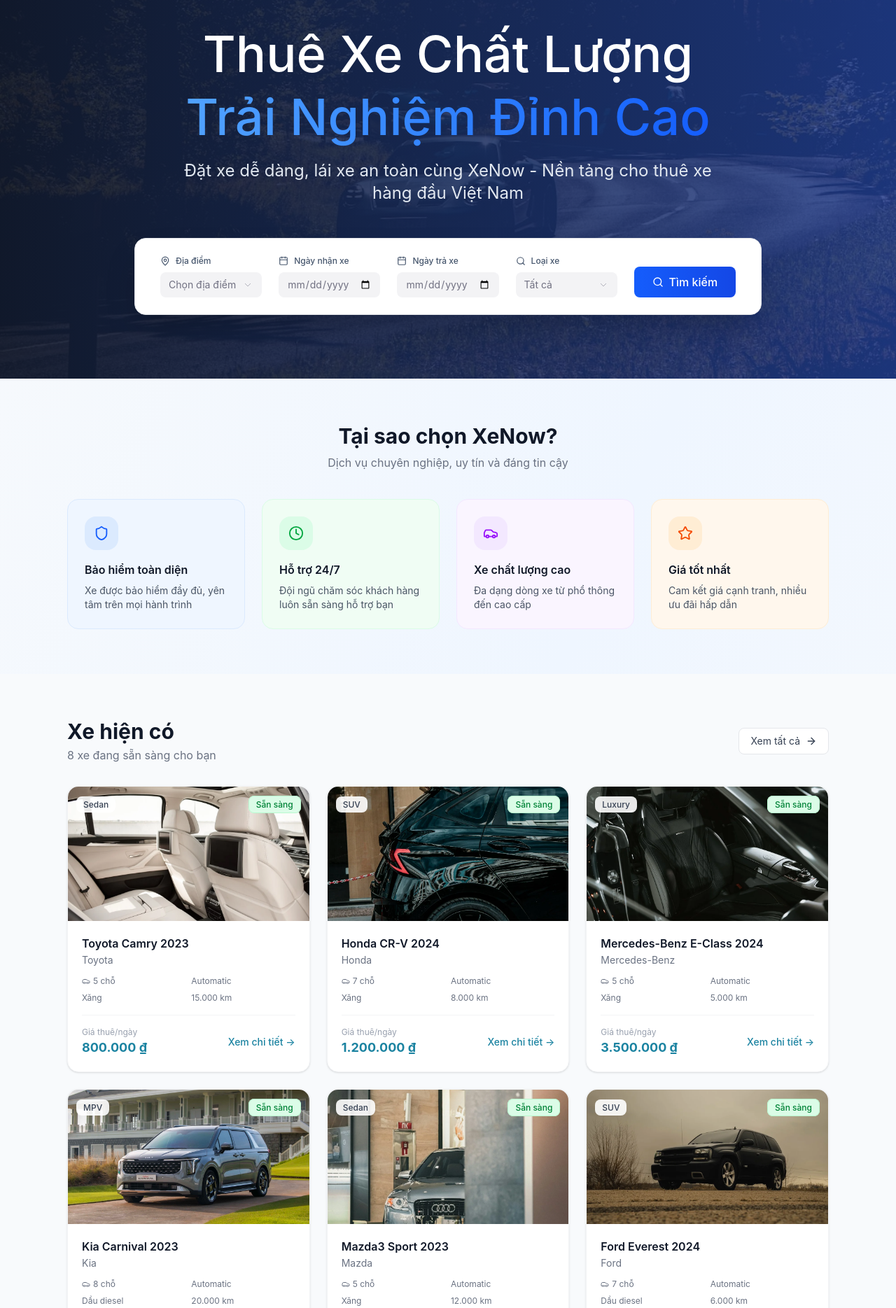
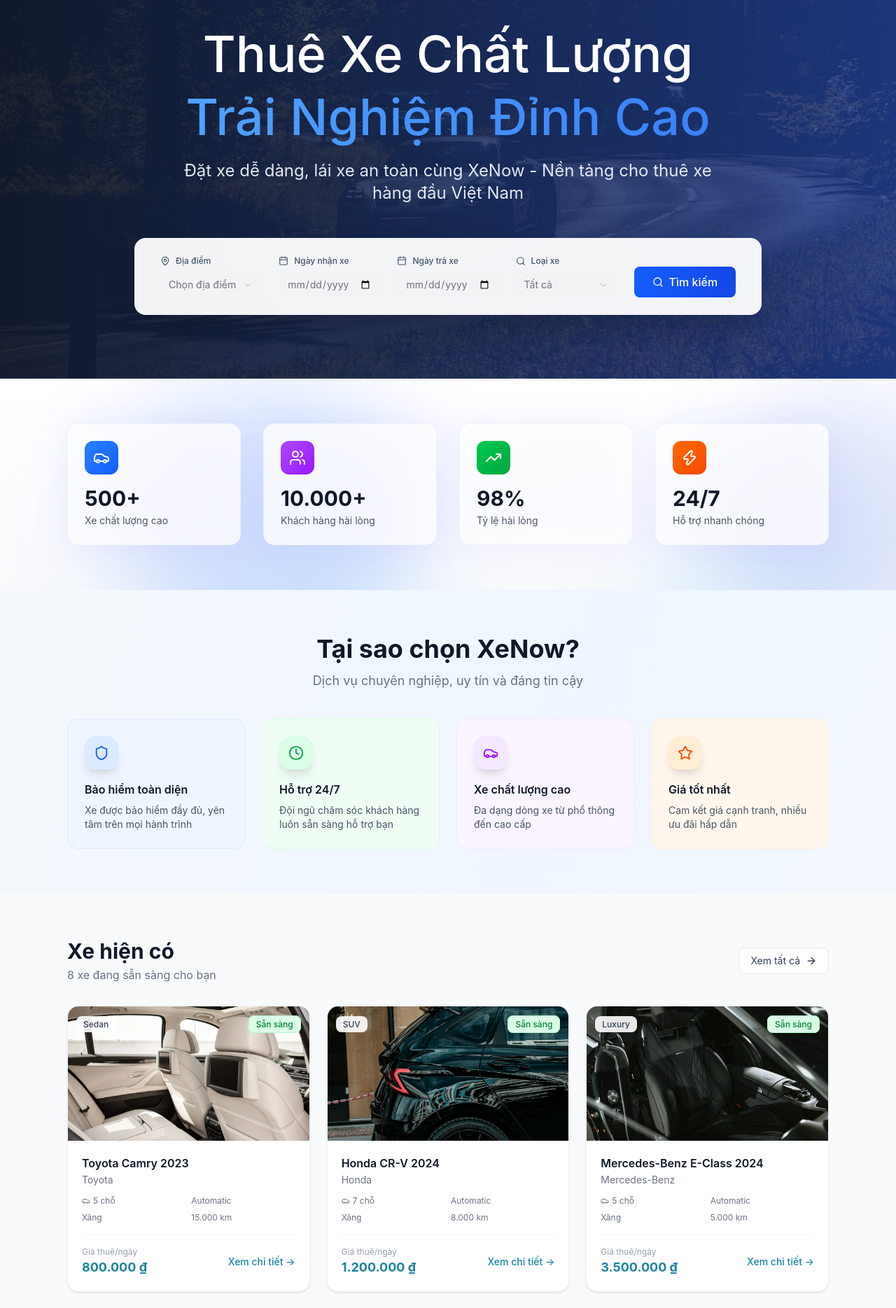
Before and after one commit to teehihi/xe-now-ui, a React (Vite) app: page / in a window 1280 px wide. Shown: the part 140-2009 px from the top of the page at 70% size. Built offline with nearby package versions, Linux system fonts and the light colour scheme.

Commit message:
Update UI

```diff
--- a/package.json
+++ b/package.json
@@ -11,9 +11,11 @@
   },
   "dependencies": {
     "@tailwindcss/vite": "^4.2.2",
+    "framer-motion": "^12.38.0",
     "lucide-react": "^1.7.0",
     "react": "^19.2.4",
     "react-dom": "^19.2.4",
+    "react-intersection-observer": "^10.0.3",
     "react-router-dom": "^7.13.2",
     "recharts": "^3.8.1",
     "tailwindcss": "^4.2.2"
--- /dev/null
+++ b/src/components/AnimatedCounter.jsx
@@ -0,0 +1,30 @@
+import { useEffect, useState } from 'react';
+import { useInView } from 'react-intersection-observer';
+
+export default function AnimatedCounter({ end, duration = 2000, suffix = '' }) {
+  const [count, setCount] = useState(0);
+  const { ref, inView } = useInView({ triggerOnce: true, threshold: 0.3 });
+
+  useEffect(() => {
+    if (!inView) return;
+
+    let startTime;
+    let animationFrame;
+
+    const animate = (currentTime) => {
+      if (!startTime) startTime = currentTime;
+      const progress = Math.min((currentTime - startTime) / duration, 1);
+
+      setCount(Math.floor(progress * end));
+
+      if (progress < 1) {
+        animationFrame = requestAnimationFrame(animate);
+      }
+    };
+
+    animationFrame = requestAnimationFrame(animate);
+    return () => cancelAnimationFrame(animationFrame);
+  }, [inView, end, duration]);
+
+  return <span ref={ref}>{count.toLocaleString('vi-VN')}{suffix}</span>;
+}
--- /dev/null
+++ b/src/components/FloatingOrbs.jsx
@@ -0,0 +1,39 @@
+import { motion } from 'framer-motion';
+
+export default function FloatingOrbs() {
+  const orbs = [
+    { size: 400, color: 'rgba(21, 93, 252, 0.15)', duration: 20, delay: 0, x: '10%', y: '20%' },
+    { size: 300, color: 'rgba(81, 162, 255, 0.1)', duration: 25, delay: 2, x: '70%', y: '60%' },
+    { size: 350, color: 'rgba(20, 71, 230, 0.12)', duration: 22, delay: 4, x: '80%', y: '10%' },
+    { size: 250, color: 'rgba(51, 162, 255, 0.08)', duration: 18, delay: 1, x: '20%', y: '70%' },
+  ];
+
+  return (
+    <div className="absolute inset-0 overflow-hidden pointer-events-none">
+      {orbs.map((orb, i) => (
+        <motion.div
+          key={i}
+          className="absolute rounded-full blur-3xl"
+          style={{
+            width: orb.size,
+            height: orb.size,
+            background: orb.color,
+            left: orb.x,
+            top: orb.y,
+          }}
+          animate={{
+            x: [0, 50, -50, 0],
+            y: [0, -50, 50, 0],
+            scale: [1, 1.1, 0.9, 1],
+          }}
+          transition={{
+            duration: orb.duration,
+            repeat: Infinity,
+            ease: 'easeInOut',
+            delay: orb.delay,
+          }}
+        />
+      ))}
+    </div>
+  );
+}
--- a/src/index.css
+++ b/src/index.css
@@ -1 +1,30 @@
 @import "tailwindcss";
+
+@layer utilities {
+  .animate-gradient {
+    background-size: 200% 200%;
+    animation: gradient 3s ease infinite;
+  }
+
+  @keyframes gradient {
+    0%, 100% {
+      background-position: 0% 50%;
+    }
+    50% {
+      background-position: 100% 50%;
+    }
+  }
+}
+
+/* Glassmorphism effect */
+.glass {
+  background: rgba(255, 255, 255, 0.1);
+  backdrop-filter: blur(10px);
+  -webkit-backdrop-filter: blur(10px);
+  border: 1px solid rgba(255, 255, 255, 0.2);
+}
+
+/* Smooth scrolling */
+html {
+  scroll-behavior: smooth;
+}
--- a/src/pages/user/Home.jsx
+++ b/src/pages/user/Home.jsx
@@ -1,7 +1,11 @@
 import { useState } from 'react';
 import { useNavigate } from 'react-router-dom';
-import { Search, MapPin, Calendar, Car, Shield, Clock, Star, ArrowRight } from 'lucide-react';
+import { Search, MapPin, Calendar, Car, Shield, Clock, Star, ArrowRight, Zap, TrendingUp, Users } from 'lucide-react';
+import { motion } from 'framer-motion';
+import { useInView } from 'react-intersection-observer';
 import { vehicles } from '../../data/mockData';
+import FloatingOrbs from '../../components/FloatingOrbs';
+import AnimatedCounter from '../../components/AnimatedCounter';
 
 const features = [
   { icon: Shield, title: 'Bảo hiểm toàn diện', desc: 'Xe được bảo hiểm đầy đủ, yên tâm trên mọi hành trình', color: 'bg-blue-50 border-blue-100', iconBg: 'bg-blue-100', iconColor: 'text-blue-600' },
@@ -21,23 +25,64 @@ export default function Home() {
     (searchLocation === '' || v.location.toLowerCase().includes(searchLocation.toLowerCase()))
   );
 
+  const [statsRef, statsInView] = useInView({ triggerOnce: true, threshold: 0.3 });
+  const [featuresRef, featuresInView] = useInView({ triggerOnce: true, threshold: 0.2 });
+
+  const containerVariants = {
+    hidden: { opacity: 0 },
+    visible: {
+      opacity: 1,
+      transition: { staggerChildren: 0.1 }
+    }
+  };
+
+  const itemVariants = {
+    hidden: { y: 20, opacity: 0 },
+    visible: {
+      y: 0,
+      opacity: 1,
+      transition: { duration: 0.5 }
+    }
+  };
+
   return (
     <>
       {/* Hero */}
       <section className="relative h-[600px] overflow-hidden">
+        <FloatingOrbs />
         <div className="absolute inset-0 bg-cover bg-center" style={{ backgroundImage: 'url(/images/hero-bg.webp)' }} />
         <div className="absolute inset-0 bg-gradient-to-r from-[#0F172B]/90 to-[#1C398E]/80" />
+
         <div className="relative z-10 max-w-6xl mx-auto px-8 h-full flex flex-col items-center justify-center text-center">
+          <motion.div
+            initial={{ opacity: 0, y: 30 }}
+            animate={{ opacity: 1, y: 0 }}
+            transition={{ duration: 0.8 }}
+          >
             <h1 className="text-7xl font-medium text-white leading-tight mb-4">
               Thuê Xe Chất Lượng<br />
-            <span className="bg-gradient-to-r from-[#51A2FF] to-[#155DFC] bg-clip-text text-transparent">Trải Nghiệm Đỉnh Cao</span>
+              <span className="bg-gradient-to-r from-[#51A2FF] via-[#3B82F6] to-[#155DFC] bg-clip-text text-transparent animate-gradient">
+                Trải Nghiệm Đỉnh Cao
+              </span>
             </h1>
-          <p className="text-2xl text-[#E2E8F0] mb-12 max-w-3xl">
+          </motion.div>
+
+          <motion.p
+            initial={{ opacity: 0, y: 20 }}
+            animate={{ opacity: 1, y: 0 }}
+            transition={{ duration: 0.8, delay: 0.2 }}
+            className="text-2xl text-[#E2E8F0] mb-12 max-w-3xl"
+          >
             Đặt xe dễ dàng, lái xe an toàn cùng XeNow - Nền tảng cho thuê xe hàng đầu Việt Nam
-          </p>
+          </motion.p>
 
           {/* Search bar */}
-          <div className="bg-white rounded-2xl shadow-2xl p-6 w-full max-w-4xl border border-gray-200">
+          <motion.div
+            initial={{ opacity: 0, y: 30 }}
+            animate={{ opacity: 1, y: 0 }}
+            transition={{ duration: 0.8, delay: 0.4 }}
+            className="bg-white/95 backdrop-blur-xl rounded-2xl shadow-2xl p-6 w-full max-w-4xl border border-white/20"
+          >
             <div className="grid grid-cols-5 gap-0">
               <div className="px-3">
                 <label className="flex items-center gap-2 text-xs font-medium text-[#45556C] mb-2">
@@ -83,27 +128,90 @@ export default function Home() {
                 </button>
               </div>
             </div>
+          </motion.div>
         </div>
+      </section>
+
+      {/* Stats Section */}
+      <section className="relative py-16 bg-gradient-to-b from-white to-[#F8FAFC] overflow-hidden">
+        <FloatingOrbs />
+        <div className="relative z-10 max-w-6xl mx-auto px-8">
+          <motion.div
+            ref={statsRef}
+            variants={containerVariants}
+            initial="hidden"
+            animate={statsInView ? "visible" : "hidden"}
+            className="grid grid-cols-4 gap-8"
+          >
+            {[
+              { icon: Car, value: 500, suffix: '+', label: 'Xe chất lượng cao', color: 'from-blue-500 to-blue-600' },
+              { icon: Users, value: 10000, suffix: '+', label: 'Khách hàng hài lòng', color: 'from-purple-500 to-purple-600' },
+              { icon: TrendingUp, value: 98, suffix: '%', label: 'Tỷ lệ hài lòng', color: 'from-green-500 to-green-600' },
+              { icon: Zap, value: 24, suffix: '/7', label: 'Hỗ trợ nhanh chóng', color: 'from-orange-500 to-orange-600' },
+            ].map((stat, i) => (
+              <motion.div
+                key={i}
+                variants={itemVariants}
+                className="relative group"
+              >
+                <div className="absolute inset-0 bg-gradient-to-br from-blue-500/10 to-purple-500/10 rounded-2xl blur-xl group-hover:blur-2xl transition-all duration-300" />
+                <div className="relative bg-white/80 backdrop-blur-sm rounded-2xl p-6 border border-gray-100 hover:border-blue-200 transition-all duration-300 hover:shadow-xl hover:-translate-y-1">
+                  <div className={`w-12 h-12 rounded-xl bg-gradient-to-br ${stat.color} flex items-center justify-center mb-4`}>
+                    <stat.icon size={24} className="text-white" />
+                  </div>
+                  <div className="text-3xl font-bold text-gray-900 mb-1">
+                    <AnimatedCounter end={stat.value} suffix={stat.suffix} />
+                  </div>
+                  <div className="text-sm text-gray-600">{stat.label}</div>
+                </div>
+              </motion.div>
+            ))}
+          </motion.div>
         </div>
       </section>
 
       {/* Why XeNow */}
-      <section className="max-w-6xl mx-auto px-8 py-16">
-        <div className="text-center mb-10">
-          <h2 className="text-3xl font-bold text-gray-900">Tại sao chọn XeNow?</h2>
-          <p className="text-gray-500 mt-2">Dịch vụ chuyên nghiệp, uy tín và đáng tin cậy</p>
-        </div>
-        <div className="grid grid-cols-4 gap-6">
-          {features.map(f => (
-            <div key={f.title} className={`rounded-2xl border p-6 ${f.color}`}>
-              <div className={`w-12 h-12 rounded-2xl ${f.iconBg} flex items-center justify-center mb-4`}>
+      <section className="relative max-w-6xl mx-auto px-8 py-16 overflow-hidden">
+        <motion.div
+          initial={{ opacity: 0, y: 20 }}
+          whileInView={{ opacity: 1, y: 0 }}
+          viewport={{ once: true }}
+          transition={{ duration: 0.6 }}
+          className="text-center mb-10"
+        >
+          <h2 className="text-4xl font-bold text-gray-900 mb-3">Tại sao chọn XeNow?</h2>
+          <p className="text-gray-500 text-lg">Dịch vụ chuyên nghiệp, uy tín và đáng tin cậy</p>
+        </motion.div>
+
+        <motion.div
+          ref={featuresRef}
+          variants={containerVariants}
+          initial="hidden"
+          animate={featuresInView ? "visible" : "hidden"}
+          className="grid grid-cols-4 gap-6"
+        >
+          {features.map((f, index) => (
+            <motion.div
+              key={f.title}
+              variants={itemVariants}
+              whileHover={{ y: -8, scale: 1.02 }}
+              className={`relative rounded-2xl border p-6 ${f.color} group cursor-pointer overflow-hidden`}
+            >
+              <div className="absolute inset-0 bg-gradient-to-br from-white/50 to-transparent opacity-0 group-hover:opacity-100 transition-opacity duration-300" />
+              <div className="relative">
+                <motion.div
+                  whileHover={{ rotate: 360, scale: 1.1 }}
+                  transition={{ duration: 0.6 }}
+                  className={`w-12 h-12 rounded-2xl ${f.iconBg} flex items-center justify-center mb-4 shadow-lg`}
+                >
                   <f.icon size={22} className={f.iconColor} />
-              </div>
+                </motion.div>
                 <h3 className="font-semibold text-gray-900 mb-2">{f.title}</h3>
                 <p className="text-sm text-gray-600">{f.desc}</p>
               </div>
+            </motion.div>
           ))}
-        </div>
+        </motion.div>
       </section>
 
       {/* Available vehicles */}
@@ -118,12 +226,23 @@ export default function Home() {
               Xem tất cả <ArrowRight size={16} />
             </button>
           </div>
-          <div className="grid grid-cols-3 gap-6">
-            {filtered.slice(0, 6).map(v => (
-              <div key={v.id} className="bg-white rounded-2xl border border-gray-100 shadow-sm overflow-hidden hover:shadow-md transition-shadow cursor-pointer"
-                onClick={() => navigate(`/vehicles/${v.id}`)}>
-                <div className="relative h-48 bg-gray-100">
-                  <img src={v.image} alt={v.name} className="w-full h-full object-cover" />
+          <motion.div
+            variants={containerVariants}
+            initial="hidden"
+            whileInView="visible"
+            viewport={{ once: true }}
+            className="grid grid-cols-3 gap-6"
+          >
+            {filtered.slice(0, 6).map((v, index) => (
+              <motion.div
+                key={v.id}
+                variants={itemVariants}
+                whileHover={{ y: -8, scale: 1.02 }}
+                className="bg-white rounded-2xl border border-gray-100 shadow-sm overflow-hidden hover:shadow-2xl transition-all duration-300 cursor-pointer group"
+                onClick={() => navigate(`/vehicles/${v.id}`)}
+              >
+                <div className="relative h-48 bg-gray-100 overflow-hidden">
+                  <img src={v.image} alt={v.name} className="w-full h-full object-cover group-hover:scale-110 transition-transform duration-500" />
                   <div className="absolute top-3 right-3">
                     <span className="px-2.5 py-1 bg-green-100 text-green-700 border border-green-200 rounded-lg text-xs font-medium">Sẵn sàng</span>
                   </div>
@@ -148,21 +267,36 @@ export default function Home() {
                     <button className="text-sm text-[#1B83A1] font-medium hover:underline">Xem chi tiết →</button>
                   </div>
                 </div>
-              </div>
+              </motion.div>
             ))}
-          </div>
+          </motion.div>
         </div>
       </section>
 
       {/* CTA */}
-      <section className="bg-gradient-to-r from-[#155DFC] to-[#1447E6] py-16">
-        <div className="max-w-6xl mx-auto px-8 text-center">
-          <h2 className="text-3xl font-bold text-white mb-3">Sẵn sàng bắt đầu hành trình?</h2>
-          <p className="text-blue-200 text-lg mb-6">Đăng ký ngay để nhận ưu đãi đặc biệt cho lần thuê xe đầu tiên</p>
-          <button className="px-8 py-3 bg-white text-[#1B83A1] font-semibold rounded-xl hover:bg-blue-50 transition-colors">
+      <section className="relative bg-gradient-to-r from-[#155DFC] to-[#1447E6] py-20 overflow-hidden">
+        <FloatingOrbs />
+        <div className="absolute inset-0 bg-[url('/images/hero-bg.webp')] bg-cover bg-center opacity-10" />
+
+        <motion.div
+          initial={{ opacity: 0, y: 30 }}
+          whileInView={{ opacity: 1, y: 0 }}
+          viewport={{ once: true }}
+          transition={{ duration: 0.8 }}
+          className="relative z-10 max-w-6xl mx-auto px-8 text-center"
+        >
+          <h2 className="text-4xl font-bold text-white mb-4">Sẵn sàng bắt đầu hành trình?</h2>
+          <p className="text-blue-100 text-xl mb-8">Đăng ký ngay để nhận ưu đãi đặc biệt cho lần thuê xe đầu tiên</p>
+
+          <motion.button
+            whileHover={{ scale: 1.05, boxShadow: '0 20px 40px rgba(0,0,0,0.2)' }}
+            whileTap={{ scale: 0.95 }}
+            onClick={() => navigate('/register')}
+            className="px-10 py-4 bg-white text-[#155DFC] font-semibold rounded-xl hover:bg-blue-50 transition-colors shadow-2xl"
+          >
             Đăng ký ngay
-          </button>
-        </div>
+          </motion.button>
+        </motion.div>
       </section>
     </>
   );
```
Also changed, not shown: 1 other file (tests, documents, lock files or other folders). Lines whose indentation alone changed are shown as unchanged.
